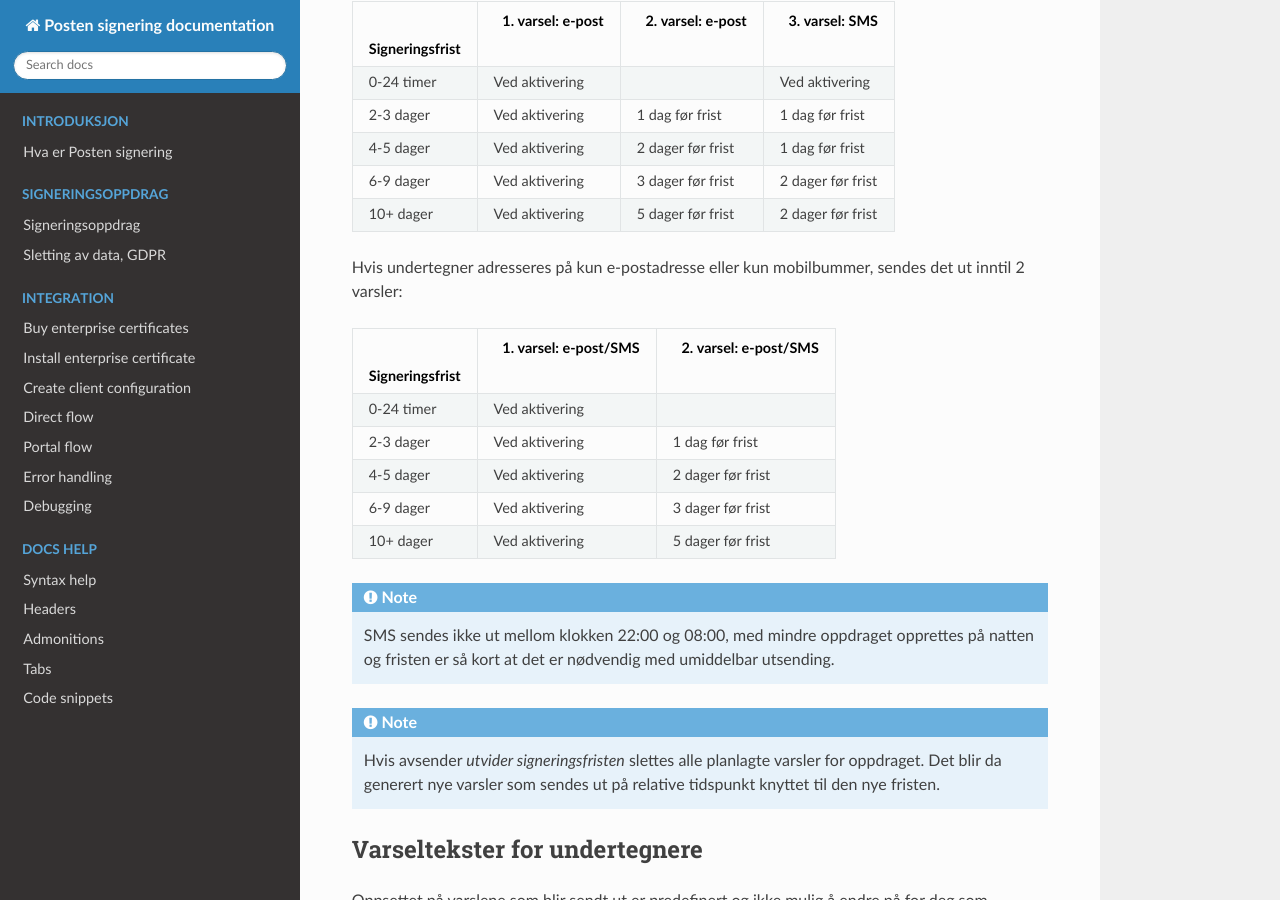
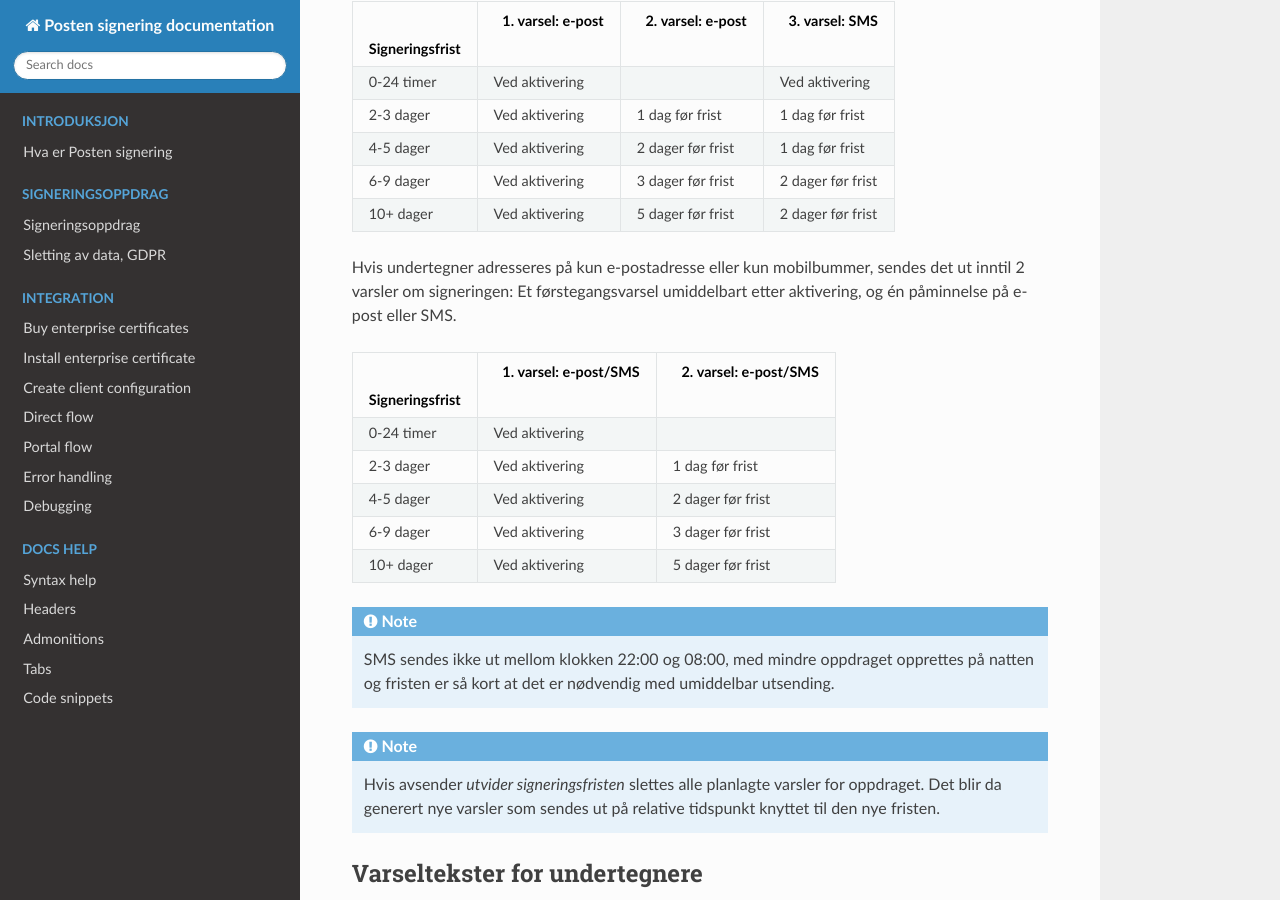
Before and after one commit to ramonarellano/signering-docs, a Sphinx documentation site: the page built from source/varsler.rst, in a window 1280 px wide and 900 px high, scrolled down 407 px. Built offline with Sphinx 7.4.7 and the Read the Docs theme 2.0.0, drawn with Linux system fonts in a browser that asks for light colours; pages that are not in the unit, such as notebooks, are missing from menus.

Commit message:
Lagt til tekst om varsel når kun sms/e-post

```diff
--- a/source/varsler.rst
+++ b/source/varsler.rst
@@ -22,7 +22,7 @@ Signeringsfrist 1. varsel: e-post 2. varsel: e-post 3. varsel: SMS
 
    <!-- Tabellen er generert vha. http://www.tablesgenerator.com/markdown_tables -->
 
-Hvis undertegner adresseres på kun e-postadresse eller kun mobilbummer, sendes det ut inntil 2 varsler:
+Hvis undertegner adresseres på kun e-postadresse eller kun mobilbummer, sendes det ut inntil 2 varsler om signeringen: Et førstegangsvarsel umiddelbart etter aktivering, og én påminnelse på e-post eller SMS.
 
 =============== ===================== =====================
 Signeringsfrist 1. varsel: e-post/SMS 2. varsel: e-post/SMS
```
